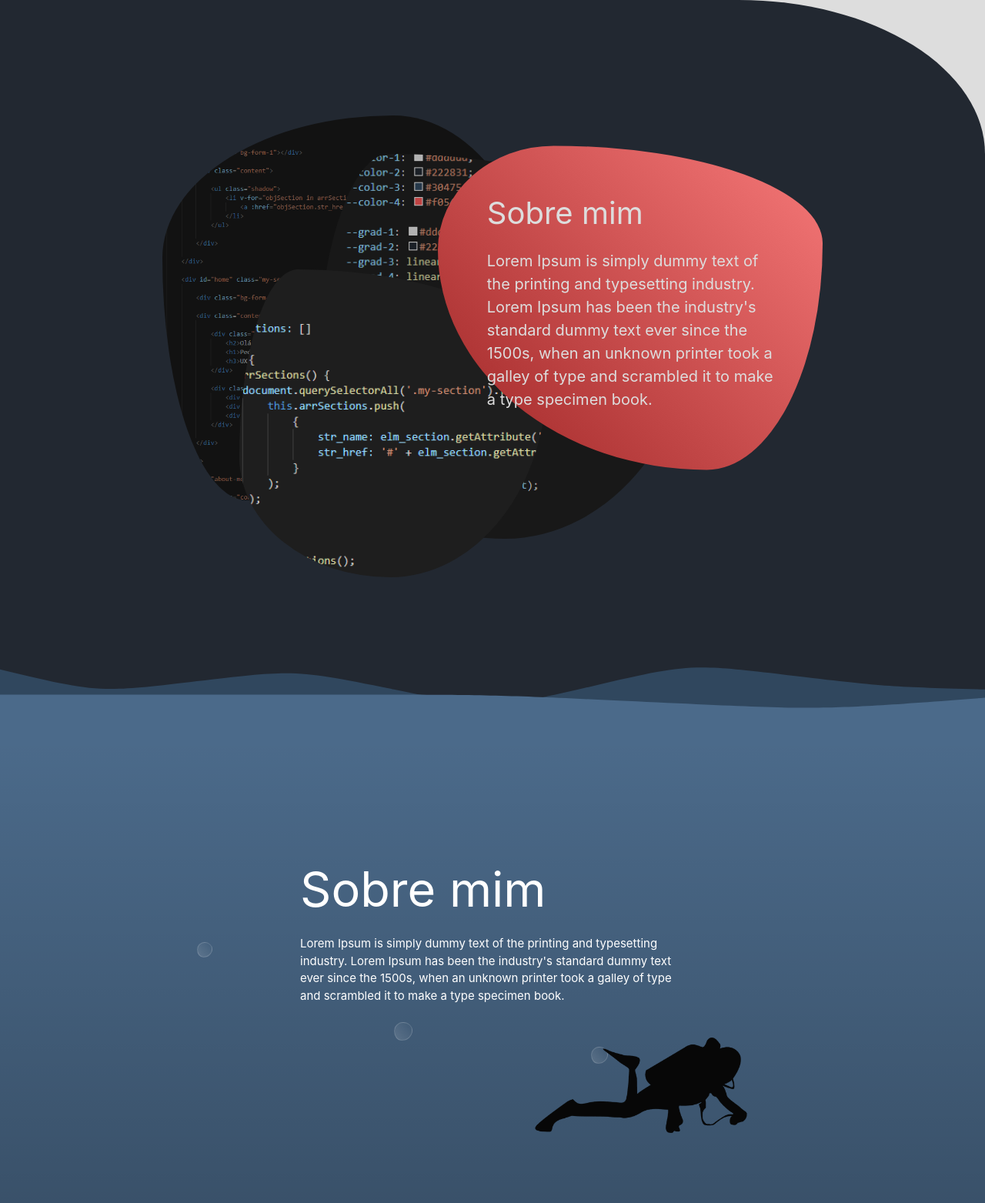
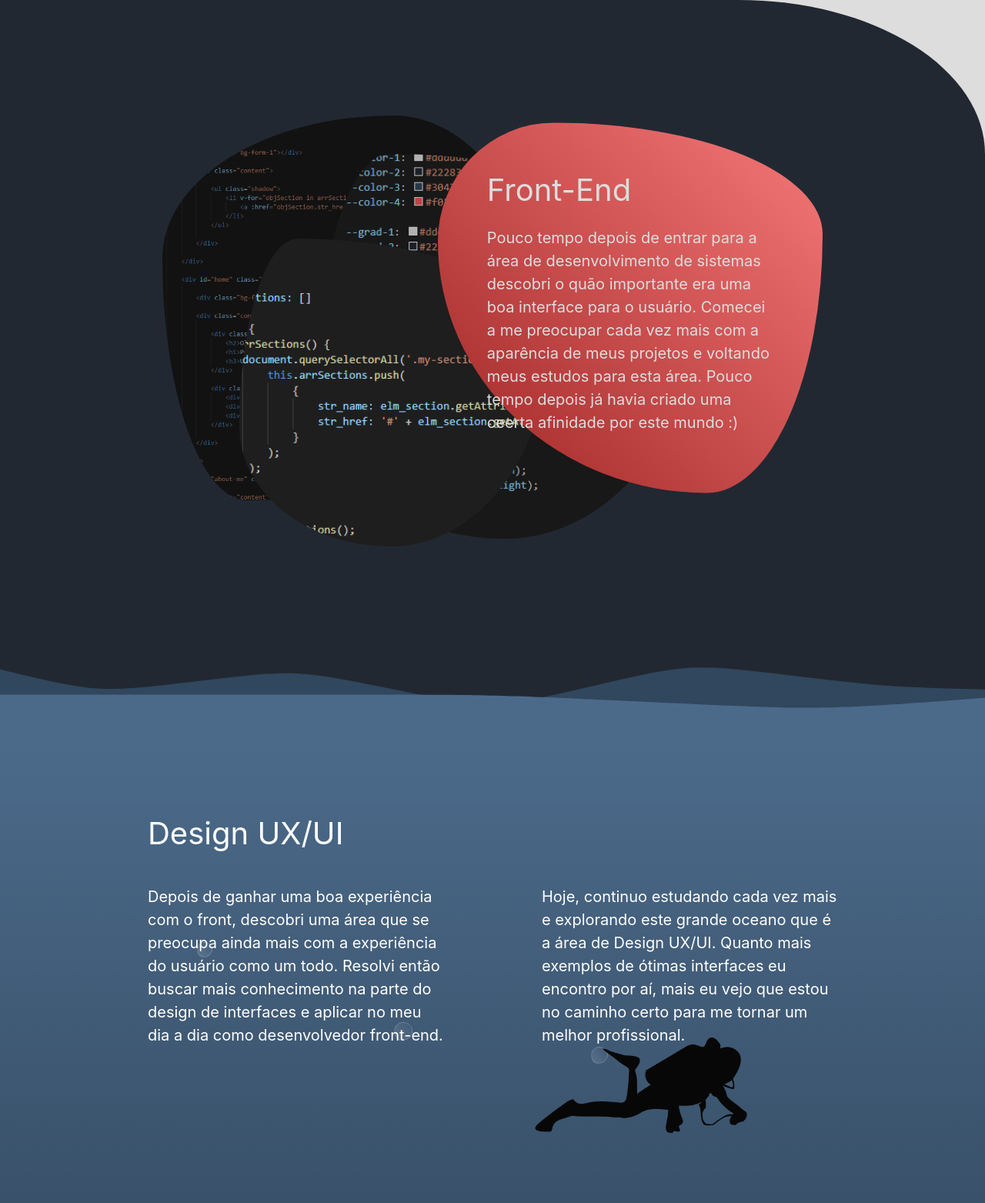
Before and after one commit to pedrolag/my-profile, a plain HTML site: page index.html in a window 1280 px wide. Shown: the part 800-2363 px from the top of the page at 77% size. Drawn offline with nearby package versions, Linux system fonts and the light colour scheme.

Commit message:
atualizados textos

```diff
--- a/css/index.css
+++ b/css/index.css
@@ -119,12 +119,17 @@ html, body, #app {
     z-index: 3;
 }
 
-.greetings-text * {
+.greetings-text h1, .greetings-text p {
     margin: 0px;
     padding: 0px;
 
     font-family: Roboto, Oxygen, Ubuntu, Cantarell, 'Open Sans', 'Helvetica Neue', sans-serif !important;
     color: #333;
+}
+
+.greetings-text .btn-large {
+    margin-top: 24px;
+    background-color: var(--color-4) !important;
 }
 
 .greetings-text h1 {
@@ -309,15 +314,24 @@ html, body, #app {
     animation-iteration-count: infinite;
 }
 
-#about-me .content .text * {
+.text-flex-container {
+    display: flex;
+    align-content: flex-start;
+    justify-content: flex-start;
+}
+.text-flex-container > div {
+    width: 50%;
+}
+
+.text * {
     color: var(--color-1);
 }
 
-#about-me .content .text h1 {
+.text h1 {
     font-size: 40px;
 }
 
-#about-me .content .text p {
+.text p {
     font-size: 20px;
 }
 
@@ -363,7 +377,7 @@ html, body, #app {
     width: 80%;
     height: 80%;
     position: absolute;
-    top: 200px;
+    top: 160px;
     left: 100px;
     background-image: url('../img/code-js.png');
     background-size: cover;
@@ -424,9 +438,17 @@ html, body, #app {
     left: 60%;
 }
 
+#design  .text-flex-container > div:first-of-type {
+    padding-right: 64px;
+}
+
+#design  .text-flex-container > div:last-of-type {
+    padding-left: 64px;
+}
+
 #design .text {
     position: absolute;
-    width: 500px;
+    width: 70%;
 
     top: 50%;
     left: 50%;
--- a/index.html
+++ b/index.html
@@ -48,6 +48,11 @@
                     <h2>Olá! Eu sou</h2>
                     <h1>Pedro Gonçalves</h1>
                     <h3>UX/UI Designer | Front-end developer</h3>
+
+                    <button type="button" class="btn-large waves-effect waves-light">
+                        <i class="material-icons left">download</i>
+                        Veja o meu currículo
+                    </button>
                 </div>
 
                 <div class="greetings-photo-container">
@@ -73,11 +78,12 @@
                 </div>
 
                 <div class="text">
-                    <h1>Sobre mim</h1>
+                    <h1>Front-End</h1>
                     <p>
-                        Lorem Ipsum is simply dummy text of the printing and typesetting industry.
-                        Lorem Ipsum has been the industry's standard dummy text ever since the 1500s,
-                        when an unknown printer took a galley of type and scrambled it to make a type specimen book.
+                        Pouco tempo depois de entrar para a área de desenvolvimento de sistemas descobri
+                        o quão importante era uma boa interface para o usuário. Comecei a me preocupar cada
+                        vez mais com a aparência de meus projetos e voltando meus estudos para esta área.
+                        Pouco tempo depois já havia criado uma ceerta afinidade por este mundo :)
                     </p>
                 </div>
 
@@ -95,16 +101,29 @@
             <img class="skuba" src="img/scuba.png">
 
             <div class="text">
-                <h1>Sobre mim</h1>
-                <p>
-                    Lorem Ipsum is simply dummy text of the printing and typesetting industry.
-                    Lorem Ipsum has been the industry's standard dummy text ever since the 1500s,
-                    when an unknown printer took a galley of type and scrambled it to make a type specimen book.
-                </p>
+                <h1>Design UX/UI</h1>
+                <div class="text-flex-container">
+                    <div>
+                        <p>
+                            Depois de ganhar uma boa experiência com o front, descobri uma área que se preocupa ainda
+                            mais com a experiência do usuário como um todo. Resolvi então buscar mais conhecimento na parte
+                            do design de interfaces e aplicar no meu dia a dia como desenvolvedor front-end.
+                        </p>
+                    </div>
+                    <div>
+                        <p>
+                            Hoje, continuo estudando cada vez mais e explorando este grande oceano que é a área de Design UX/UI.
+                            Quanto mais exemplos de ótimas interfaces eu encontro por aí, mais eu vejo que estou no caminho certo
+                            para me tornar um melhor profissional.
+                        </p>
+                    </div>
+                </div>
             </div>
         </div>
 
-        <div id="about-me3" class="my-section" data-section-name="Sobre mim"></div>
+        <div id="about-me" class="my-section" data-section-name="Sobre mim">
+
+        </div>
 
     </div>
 
```
